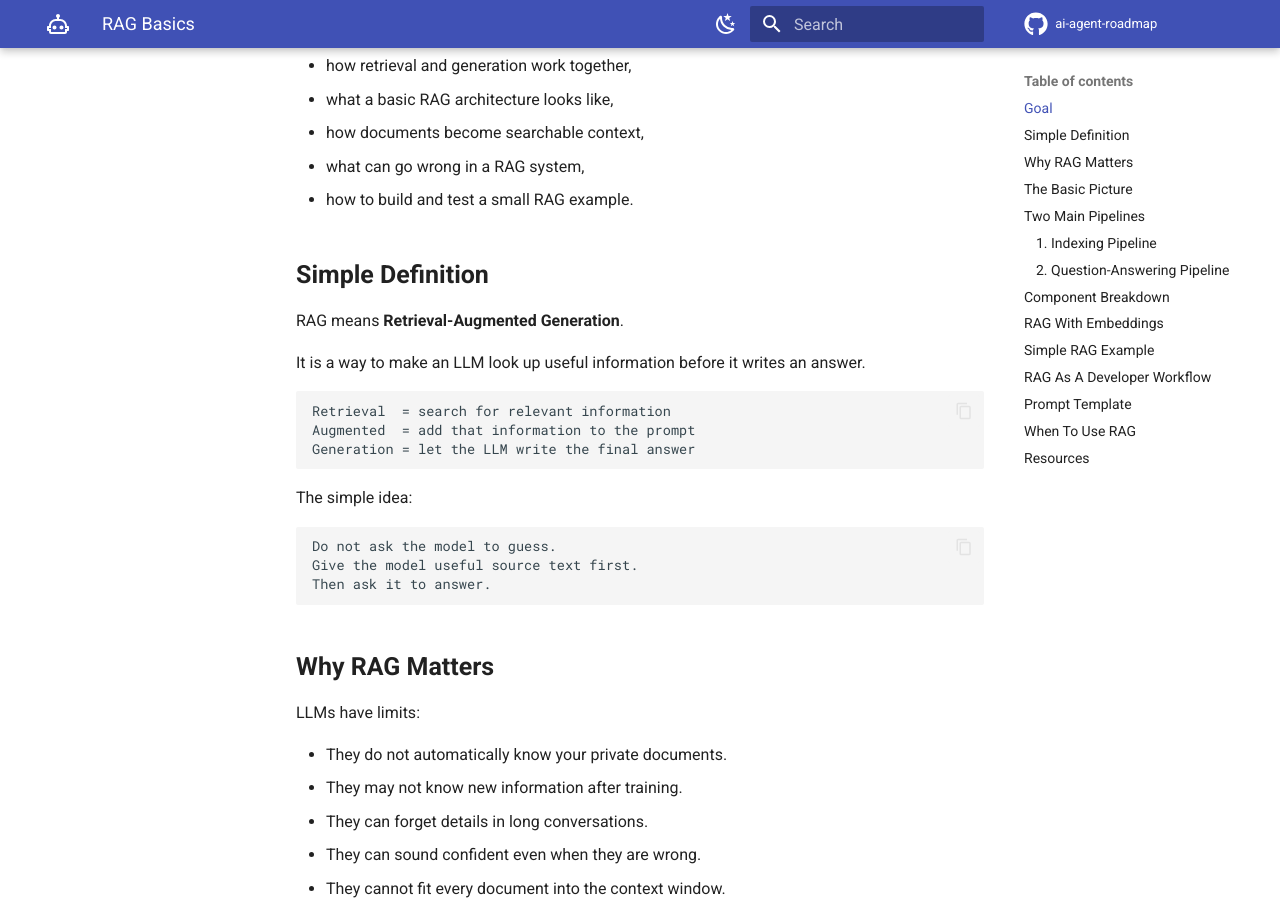
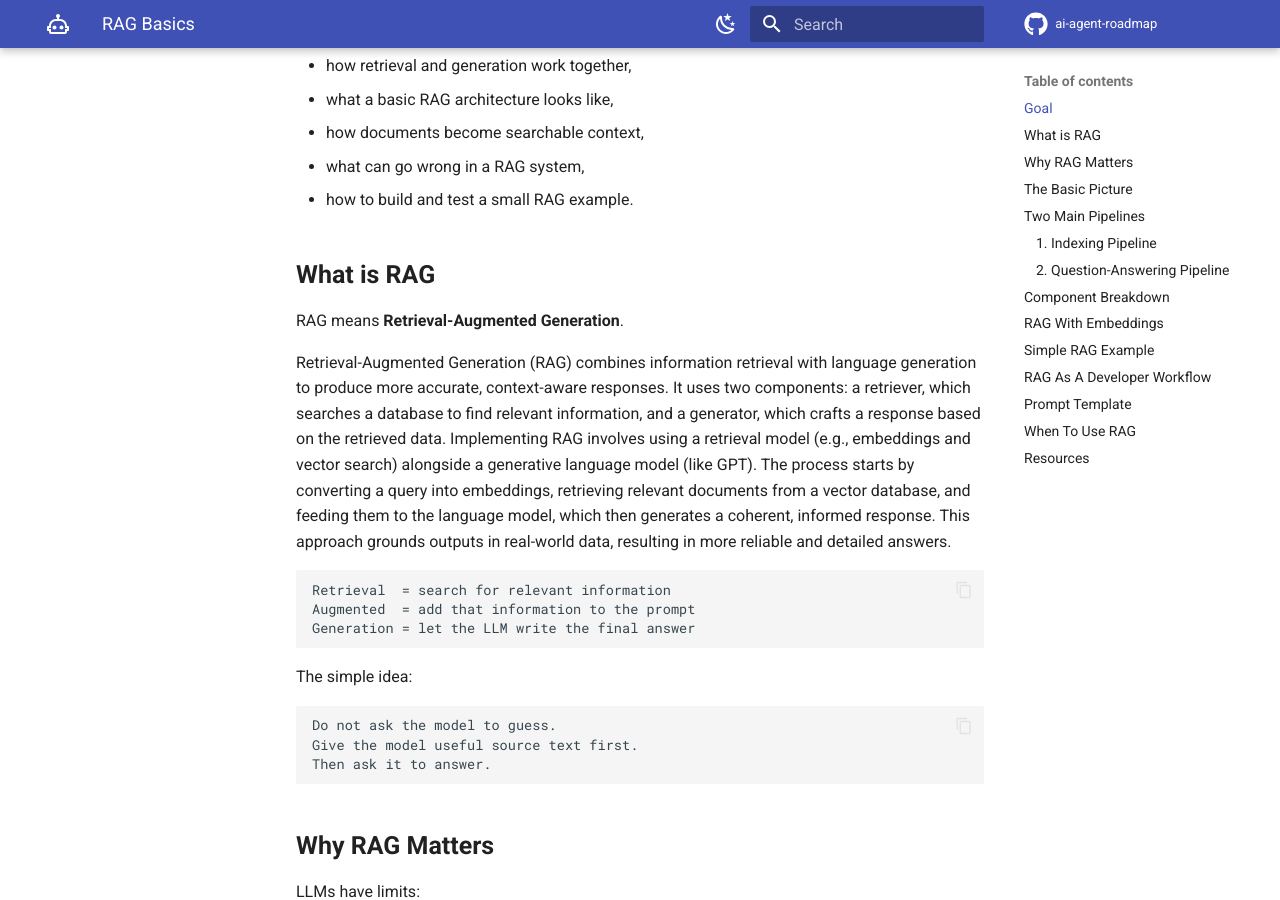
Before and after one commit to AceronX/ai-agent-roadmap, an MkDocs documentation site: the page built from docs/stages/02-llm-fundamentals/rag-basics/index.md, in a window 1280 px wide and 900 px high, scrolled down 372 px. Built offline with MkDocs 1.6.1 and Material for MkDocs 9.7.7, drawn with Linux system fonts in a browser that asks for light colours; comment, search, counter and statistics services are not loaded.

Commit message:
feat: rag-basics

````diff
--- a/docs/stages/02-llm-fundamentals/rag-basics/index.md
+++ b/docs/stages/02-llm-fundamentals/rag-basics/index.md
@@ -14,11 +14,11 @@ After this lesson, you should be able to explain:
 - what can go wrong in a RAG system,
 - how to build and test a small RAG example.
 
-## Simple Definition
+## What is RAG
 
 RAG means **Retrieval-Augmented Generation**.
 
-It is a way to make an LLM look up useful information before it writes an answer.
+Retrieval-Augmented Generation (RAG) combines information retrieval with language generation to produce more accurate, context-aware responses. It uses two components: a retriever, which searches a database to find relevant information, and a generator, which crafts a response based on the retrieved data. Implementing RAG involves using a retrieval model (e.g., embeddings and vector search) alongside a generative language model (like GPT). The process starts by converting a query into embeddings, retrieving relevant documents from a vector database, and feeding them to the language model, which then generates a coherent, informed response. This approach grounds outputs in real-world data, resulting in more reliable and detailed answers.
 
 ```text
 Retrieval  = search for relevant information
````
